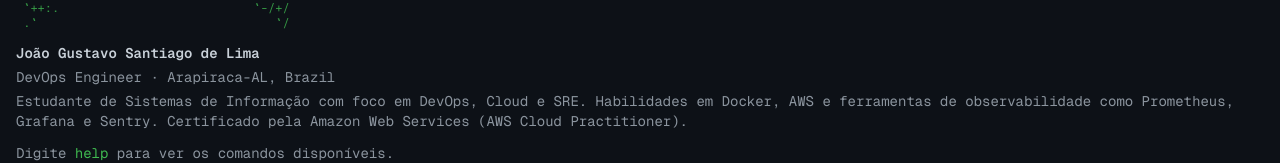
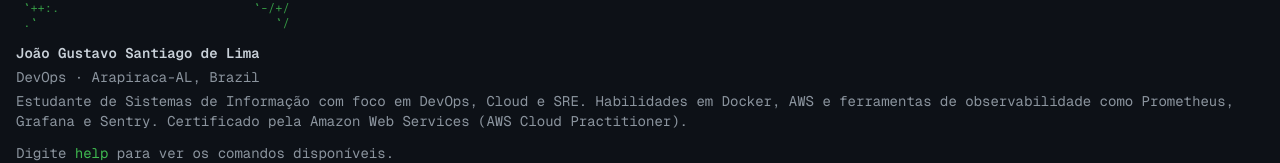
Before and after one commit to JoaoGSantiago/portfolio, a Next.js app: page / in a window 1280 px wide. Shown: the part 355-518 px from the top of the page. Built offline with nearby package versions, Linux system fonts and the light colour scheme.

Commit message:
fix: conserta erros de ingles

```diff
--- a/app/layout.tsx
+++ b/app/layout.tsx
@@ -11,9 +11,9 @@ const geistMono = Geist_Mono({
 });
 
 export const metadata: Metadata = {
-  title: "João Gustavo | DevOps Engineer",
+  title: "João Gustavo | DevOps",
   description:
-    "Terminal-style portfolio of João Gustavo Santiago de Lima — DevOps Engineer specializing in Cloud, Kubernetes, and CI/CD.",
+    "Terminal-style portfolio of João Gustavo Santiago de Lima — DevOps specializing in Cloud, Kubernetes, and CI/CD.",
 };
 
 export default function RootLayout({
--- a/data/personal.ts
+++ b/data/personal.ts
@@ -3,7 +3,7 @@ export type Bilingual = { pt: string; en: string };
 export const personal = {
   name: "João Gustavo Santiago de Lima",
   shortName: "joao",
-  title: "DevOps Engineer",
+  title: "DevOps",
   subtitle: "Cloud · Infrastructure · SRE",
   location: "Arapiraca-AL, Brazil",
   email: "joaogsantiagol@gmail.com",
@@ -214,7 +214,7 @@ export const education: Education[] = [
   {
     degree: {
       pt: "Curso Técnico Integrado em Eletrotécnica",
-      en: "Integrated Technical Course in Electrical Engineering",
+      en: "Integrated Technical Course in Electrotechnology",
     },
     institution: "IFAL – Instituto Federal de Alagoas",
     period: {
```
Also changed, not shown: 2 other files (tests, documents, lock files or other folders).
